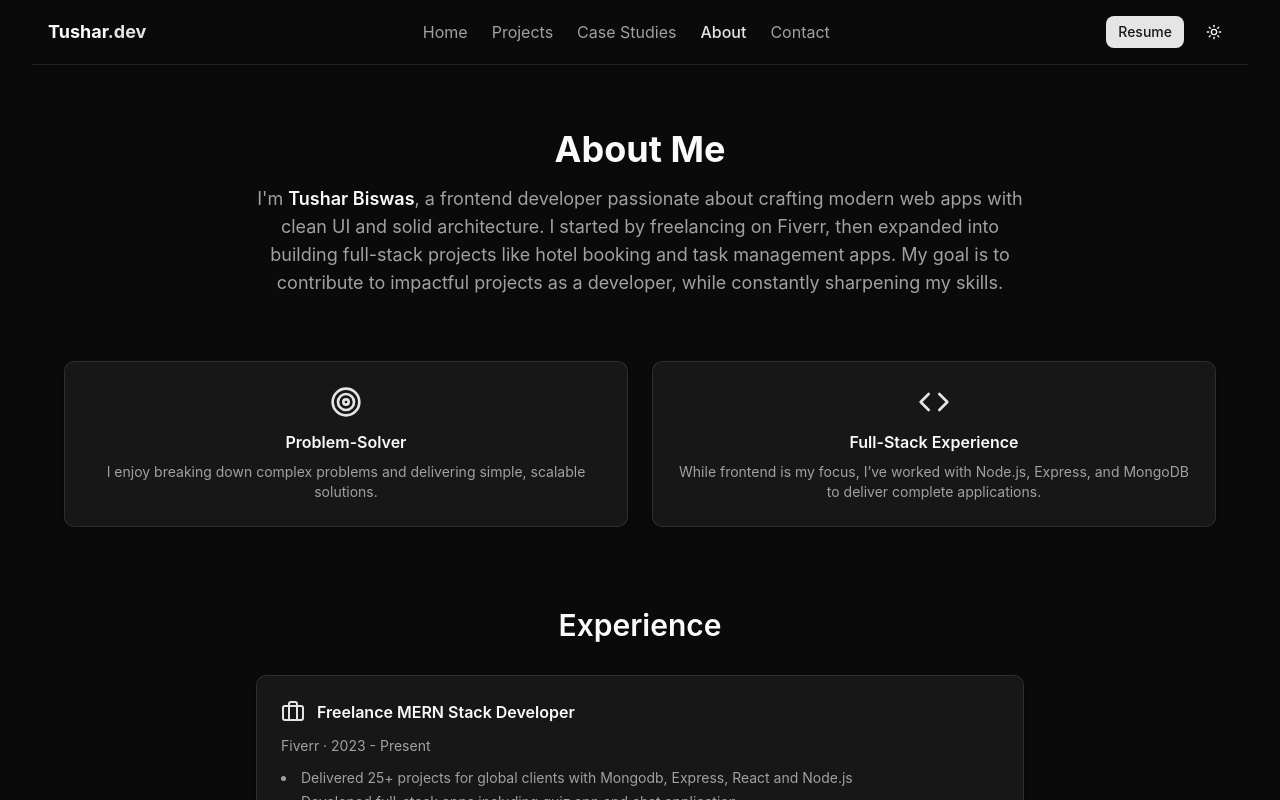
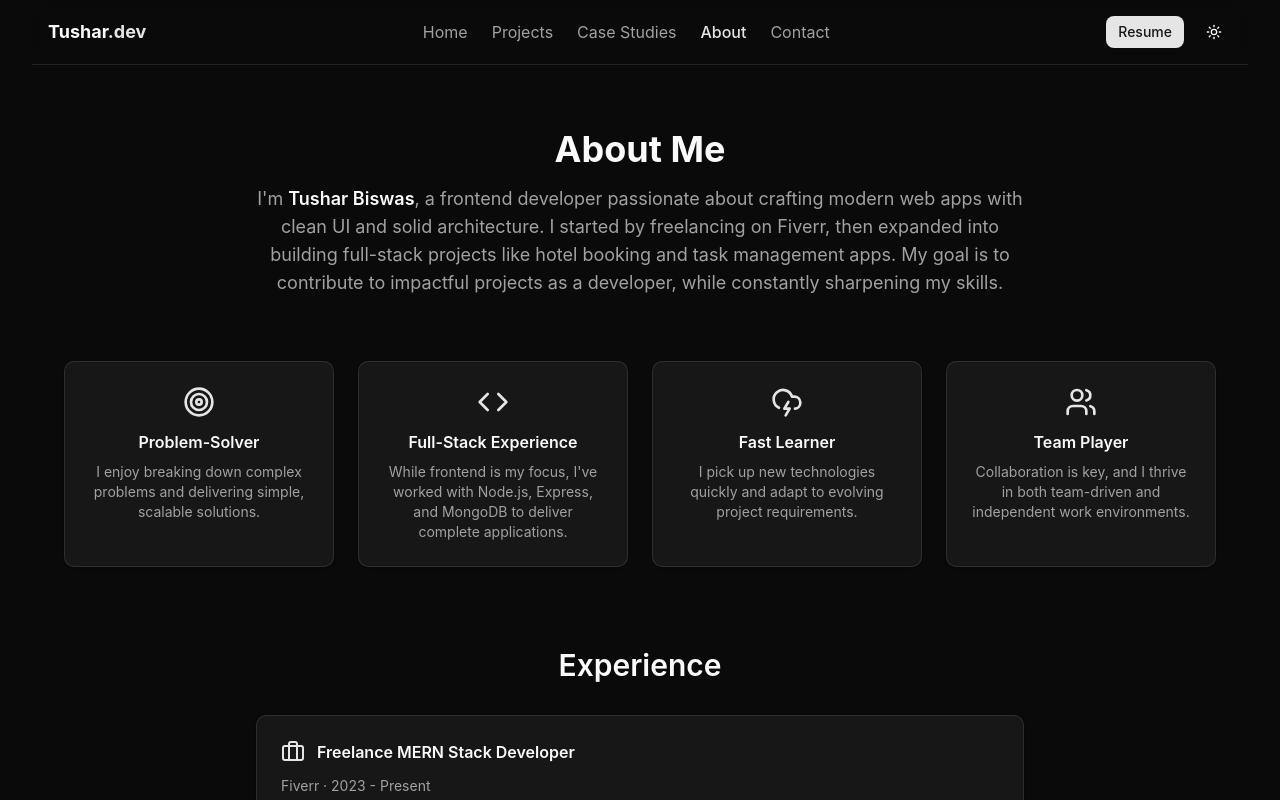
Before and after one commit to asynctushar/asynctushar, a Next.js app: page /about in a window 1280 px wide. Shown: the top 800 px of the page. Built offline with nearby package versions, Linux system fonts and the light colour scheme.

Commit message:
feat: shaped the about page

```diff
--- a/src/app/about/page.js
+++ b/src/app/about/page.js
@@ -1,6 +1,6 @@
 "use client";
 
-import { Briefcase, GraduationCap, Target, Code } from "lucide-react";
+import { Briefcase, GraduationCap, Target, Code, CloudLightning, Users } from "lucide-react";
 
 export default function AboutPage() {
 	return (
@@ -19,8 +19,8 @@ export default function AboutPage() {
 			</section>
 
 			{/* Highlights / Core Values */}
-			<section className="grid gap-6 md:grid-cols-2 mb-20">
-				<div className="rounded-lg border bg-card p-6 shadow-sm text-center">
+			<section className="grid gap-6 md:grid-cols-4 mb-20">
+				<div className=" mx-auto rounded-lg border bg-card p-6 shadow-sm text-center">
 					<Target className="h-8 w-8 text-primary mx-auto mb-3" />
 					<h3 className="font-semibold mb-2">Problem-Solver</h3>
 					<p className="text-sm text-muted-foreground">
@@ -28,12 +28,31 @@ export default function AboutPage() {
 						solutions.
 					</p>
 				</div>
-				<div className="rounded-lg border bg-card p-6 shadow-sm text-center">
+
+				<div className=" mx-auto rounded-lg border bg-card p-6 shadow-sm text-center">
 					<Code className="h-8 w-8 text-primary mx-auto mb-3" />
 					<h3 className="font-semibold mb-2">Full-Stack Experience</h3>
 					<p className="text-sm text-muted-foreground">
-						While frontend is my focus, I’ve worked with Node.js, Express, and MongoDB
+						While frontend is my focus, I've worked with Node.js, Express, and MongoDB
 						to deliver complete applications.
+					</p>
+				</div>
+
+				<div className=" mx-auto rounded-lg border bg-card p-6 shadow-sm text-center">
+					<CloudLightning className="h-8 w-8 text-primary mx-auto mb-3" />
+					<h3 className="font-semibold mb-2">Fast Learner</h3>
+					<p className="text-sm text-muted-foreground">
+						I pick up new technologies quickly and adapt to evolving project
+						requirements.
+					</p>
+				</div>
+
+				<div className="mx-auto rounded-lg border bg-card p-6 shadow-sm text-center">
+					<Users className="h-8 w-8 text-primary mx-auto mb-3" />
+					<h3 className="font-semibold mb-2">Team Player</h3>
+					<p className="text-sm text-muted-foreground">
+						Collaboration is key, and I thrive in both team-driven and independent work
+						environments.
 					</p>
 				</div>
 			</section>
```
